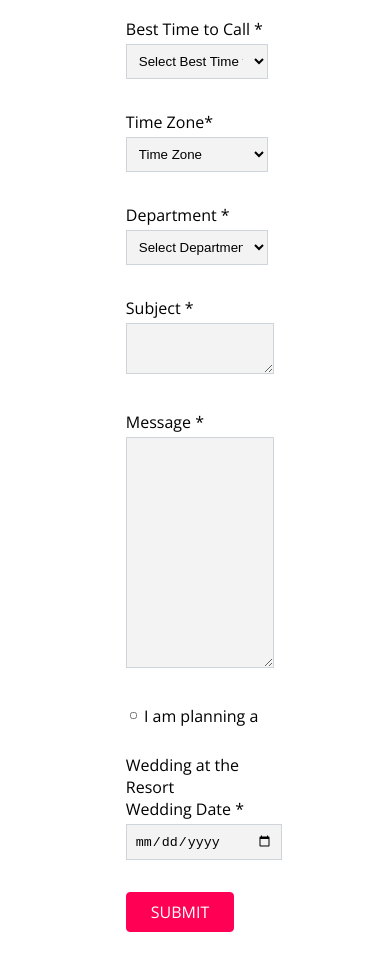
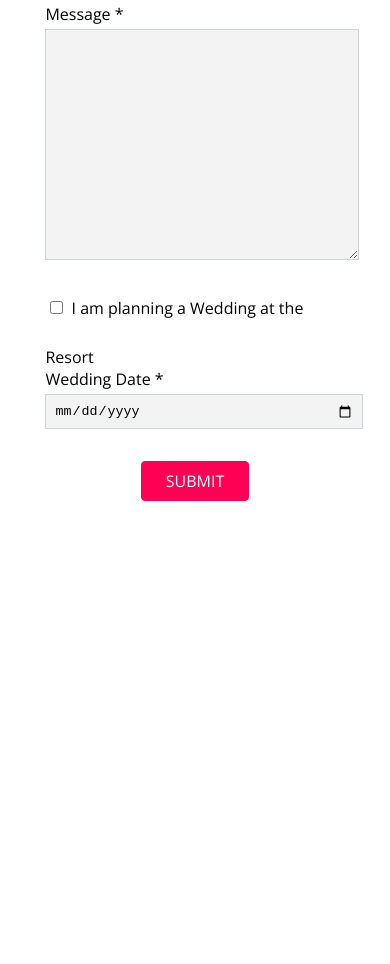
Before and after one commit to landaverde1196/San-Services-Project, a website: page src/index.html in a window 390 px wide. Shown: the part 1664-2628 px from the top of the page. After the commit the page ends 2173 px from the top, so only its background shows below. Drawn offline with nearby package versions, Linux system fonts and the light colour scheme.

Commit message:
mobile view added and button centered

```diff
--- a/src/index.css
+++ b/src/index.css
@@ -1,7 +1,9 @@
 .container {
+  display: flex;
+  flex-direction: column;
   text-align: center;
-  width: 37%;
-  margin: 2rem auto;
+  width: 44%;
+  margin: 0 auto;
   font-family: "Open Sans", sans-serif;
   font-weight: 400;
 }
@@ -87,8 +89,12 @@
   cursor: pointer;
 }
 
+.bttn-div {
+  width: 100%;
+  text-align: center;
+}
+
 .button {
-  text-align: center;
   font: inherit;
   padding: 0.5rem 1.5rem;
   border: 1px solid #ff0055;
@@ -109,3 +115,9 @@
   background: #ff4382;
   border-color: #ff4382;
 }
+
+@media (max-width: 500px) {
+  .container {
+    width: 80%;
+  }
+}
--- a/src/index.html
+++ b/src/index.html
@@ -136,9 +136,9 @@
 
           <label for="wdate">Wedding Date *</label> <br />
           <input type="date" id="wdate" name="wdate" value="yyyy-MM-dd" />
-          <button class="button" type="submit">
-            SUBMIT
-          </button>
+          <div class="bttn-div">
+            <button class="button" type="submit">SUBMIT</button>
+          </div>
         </form>
       </div>
     </div>
```
